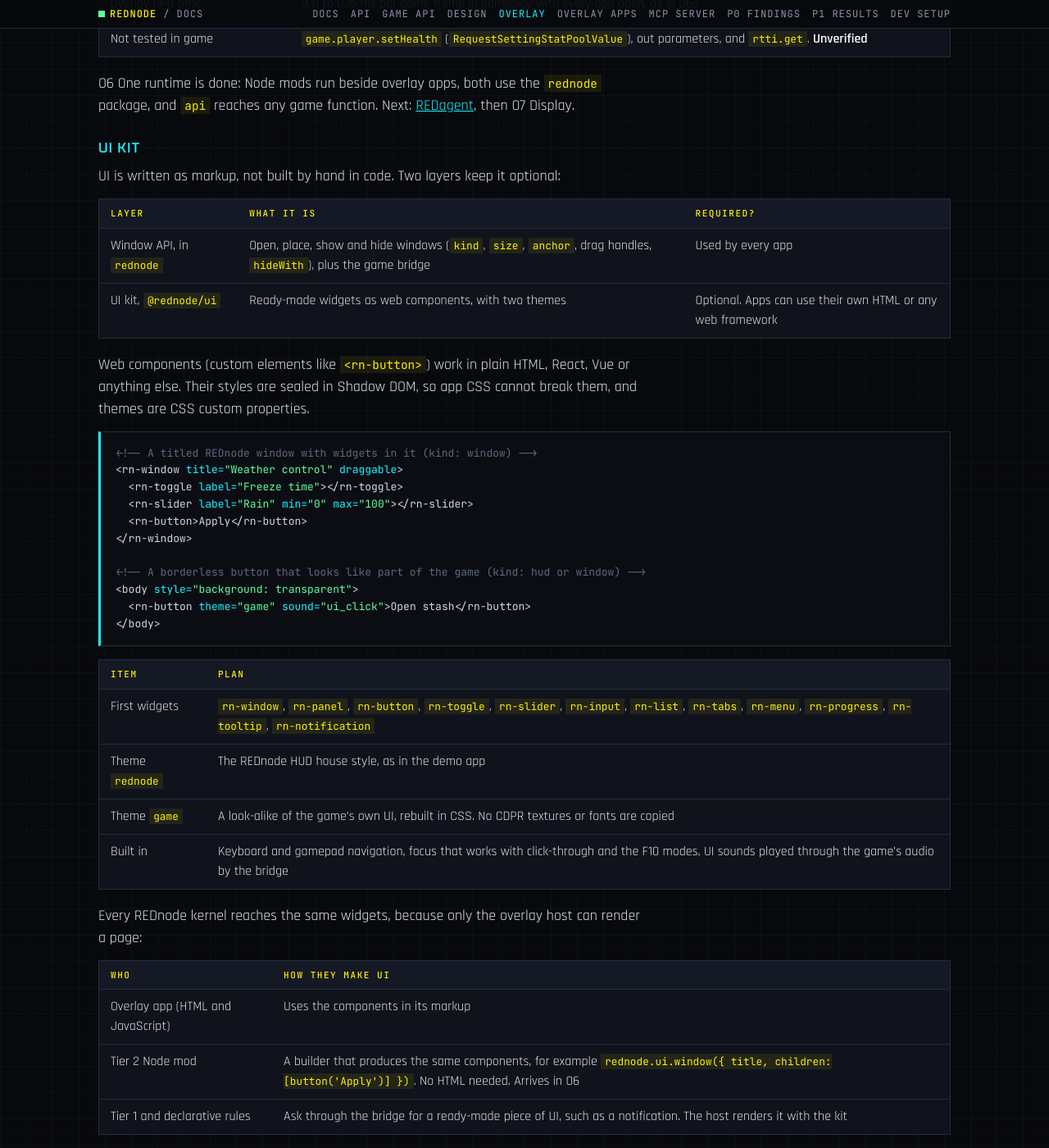
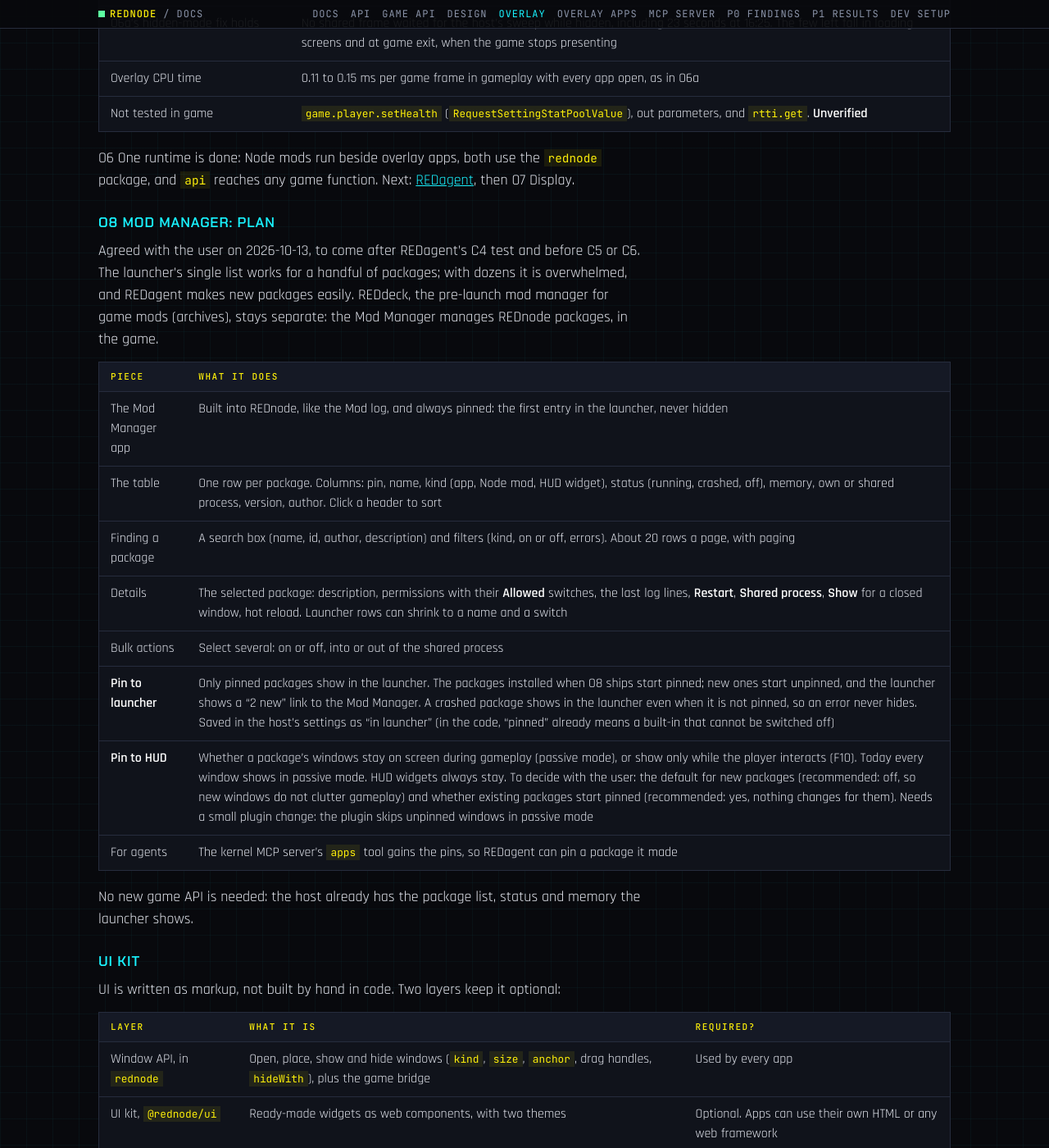
Before and after one commit to CyberbuildsAI/REDnode, a Jekyll site: the page built from docs/overlay.md, in a window 1280 px wide and 1400 px high, scrolled down 19308 px. Shown: the whole window at 82% size. Built offline with Jekyll 4.4.1, drawn with Linux system fonts in a browser that asks for light colours; our own code applies the rules of GitHub Pages for plain Markdown files; some of the changed text lies outside the part shown.

Commit message:
Plan O8 Mod Manager: a table of packages, Pin to launcher, Pin to HUD
Agreed with the user: comes after REDagent's C4 test, before C5 or C6.

Co-Authored-By: Claude Opus 5.5 <noreply@anthropic.com>

```diff
--- a/docs/overlay.md
+++ b/docs/overlay.md
@@ -148,7 +148,7 @@ The result was the first row.
 
 ## Plan for the real version
 
-Status: **draft for review.** Phases are numbered O1 to O7 so they do not clash with the project phases P0 to P4. Each phase ends with an in-game test, like the proof of concept.
+Status: **draft for review.** Phases are numbered O1 to O8 so they do not clash with the project phases P0 to P4. Each phase ends with an in-game test, like the proof of concept.
 
 ### Goal
 
@@ -186,6 +186,7 @@ Rules that make borderless windows behave:
 | **O5 Performance** | Shared GPU textures: Chromium renders to a D3D11 texture that the plugin opens in D3D12, so no pixel copy through the pipe. Updates only for changed regions. Measure memory and GPU cost | Several animated windows at 4K with no visible frame drop. Numbers recorded |
 | **O6 One runtime** | The overlay host becomes the Tier 2 runtime: Node mods and overlay apps in one process, one `rednode` package for both. Bridge methods grow from the two demo calls into the real API, generated from the game API data. Node mods get the UI builder | A Node mod and an overlay app use the same API call and get the same answer. A Node mod opens a window without writing HTML |
 | **O7 Display** | HDR brightness calibration against the game's own HUD, DLSS frame generation, resolution and window-mode changes, ultrawide | The overlay looks right and stays stable across display modes |
+| **O8 Mod Manager** | A built-in Mod Manager app with a table of every package, search, paging and bulk actions. **Pin to launcher** keeps the launcher short; **Pin to HUD** decides which windows stay on screen during gameplay. See [O8 Mod Manager: plan](#o8-mod-manager-plan) | With dozens of packages, the launcher lists only the pinned ones, and any package is found, switched and inspected in the Mod Manager |
 
 ### O1 Windows: test
 
@@ -442,6 +443,23 @@ What I read afterwards: `rednode-mods.log` (the mod's calls and errors), the plu
 
 O6 One runtime is done: Node mods run beside overlay apps, both use the `rednode` package, and `api` reaches any game function. Next: [REDagent](https://github.com/Edgemodders/REDagent), then O7 Display.
 
+### O8 Mod Manager: plan
+
+Agreed with the user on 2026-10-13, to come after REDagent's C4 test and before C5 or C6. The launcher's single list works for a handful of packages; with dozens it is overwhelmed, and REDagent makes new packages easily. REDdeck, the pre-launch mod manager for game mods (archives), stays separate: the Mod Manager manages REDnode packages, in the game.
+
+| Piece | What it does |
+|---|---|
+| The Mod Manager app | Built into REDnode, like the Mod log, and always pinned: the first entry in the launcher, never hidden |
+| The table | One row per package. Columns: pin, name, kind (app, Node mod, HUD widget), status (running, crashed, off), memory, own or shared process, version, author. Click a header to sort |
+| Finding a package | A search box (name, id, author, description) and filters (kind, on or off, errors). About 20 rows a page, with paging |
+| Details | The selected package: description, permissions with their **Allowed** switches, the last log lines, **Restart**, **Shared process**, **Show** for a closed window, hot reload. Launcher rows can shrink to a name and a switch |
+| Bulk actions | Select several: on or off, into or out of the shared process |
+| **Pin to launcher** | Only pinned packages show in the launcher. The packages installed when O8 ships start pinned; new ones start unpinned, and the launcher shows a "2 new" link to the Mod Manager. A crashed package shows in the launcher even when it is not pinned, so an error never hides. Saved in the host's settings as "in launcher" (in the code, "pinned" already means a built-in that cannot be switched off) |
+| **Pin to HUD** | Whether a package's windows stay on screen during gameplay (passive mode), or show only while the player interacts (F10). Today every window shows in passive mode. HUD widgets always stay. To decide with the user: the default for new packages (recommended: off, so new windows do not clutter gameplay) and whether existing packages start pinned (recommended: yes, nothing changes for them). Needs a small plugin change: the plugin skips unpinned windows in passive mode |
+| For agents | The kernel MCP server's `apps` tool gains the pins, so REDagent can pin a package it made |
+
+No new game API is needed: the host already has the package list, status and memory the launcher shows.
+
 ### UI kit
 
 UI is written as markup, not built by hand in code. Two layers keep it optional:
```
